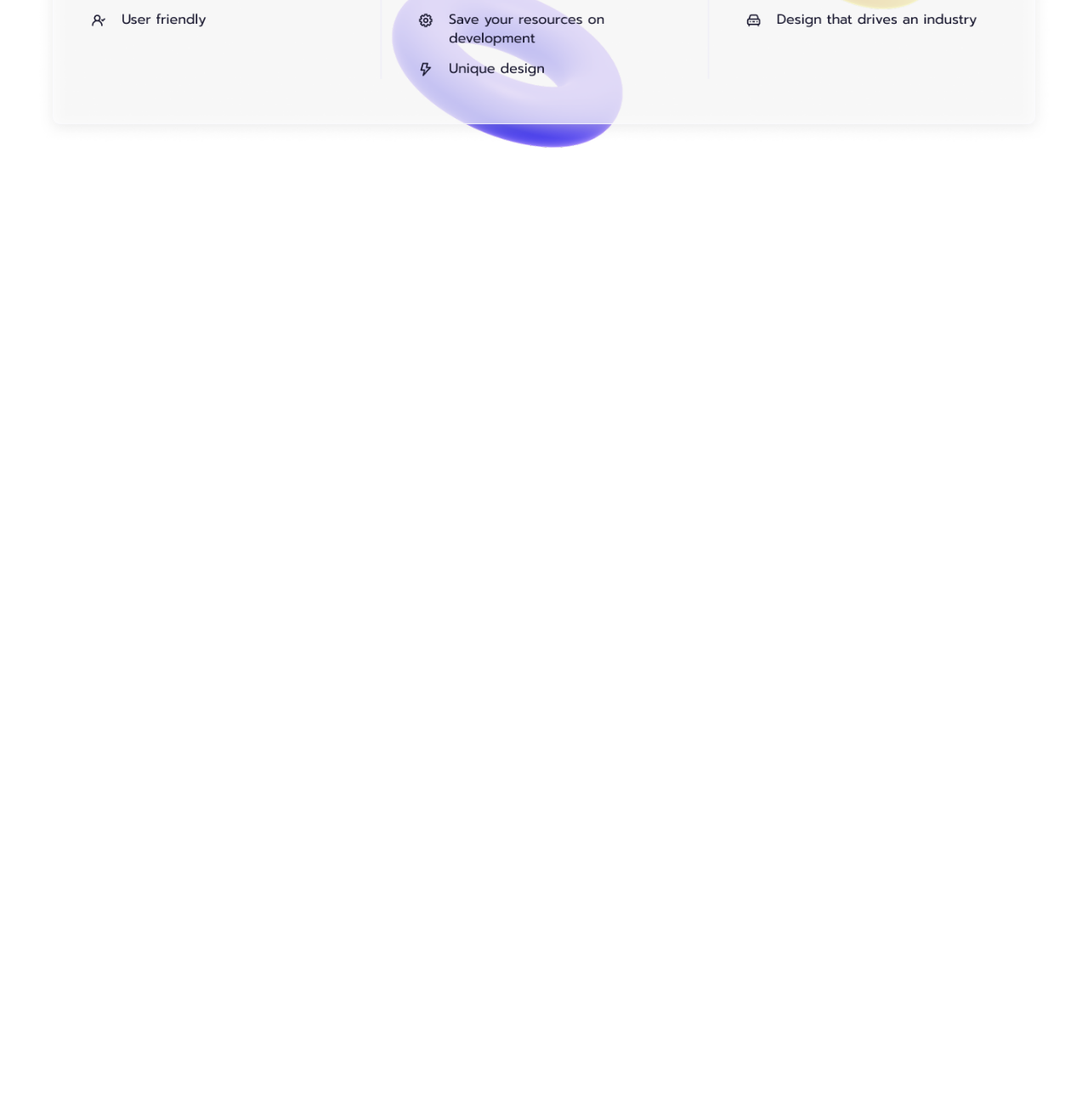
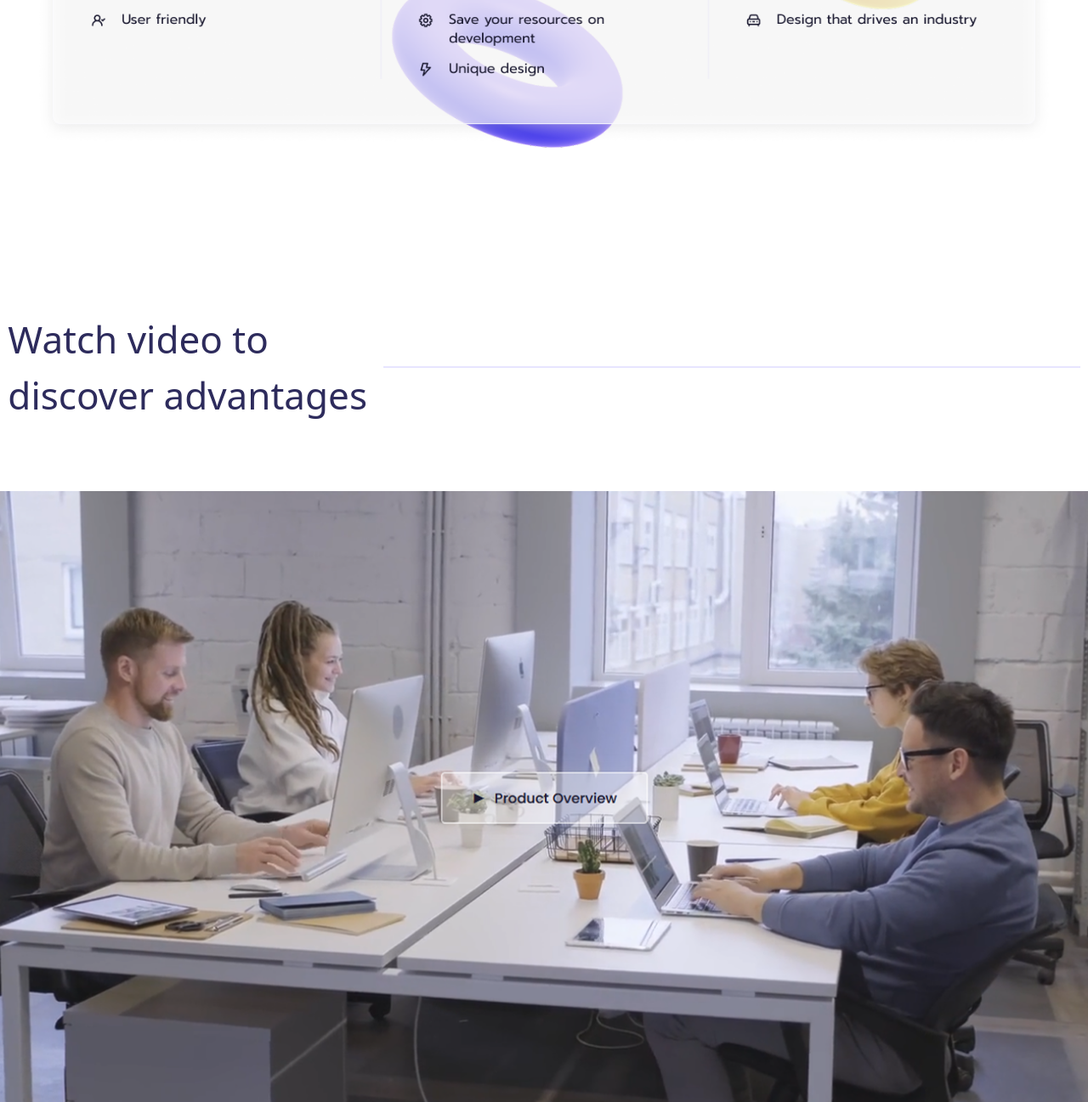
Before and after one commit to Isozoda/branch-2, a website: page src/index.html in a window 1280 px wide. Shown: the part 2658-3955 px from the top of the page at 85% size. Before the commit the page ends 2893 px from the top, so only its background shows below. Drawn offline with Linux system fonts and the light colour scheme.

Commit message:
baroi section4ro dobavit kardan

```diff
--- a/src/index.html
+++ b/src/index.html
@@ -79,10 +79,20 @@
         </div>
     </div>
 
-    <div class="mb-30">
+    <div class="">
         <div class="background3">
             <img src="../image/Frame - 2025-11-22T192412.458.png" alt="">
         </div>
+    </div>
+    <div class="mt-100">
+        <div class="flex justify-around items-center mb-20">
+            <h1 class="text-[#2D2B5C] text-[44px]">Watch video to <br>
+                discover advantages</h1>
+            <img src="../image/Rectangle (46).png" alt="">
+        </div>
+        <img src="../image/Frame - 2025-11-22T193717.659.png" alt="">
+
+
     </div>
 
 
```
Also changed, not shown: image/Frame - 2025-11-22T193717.659.png (added), image/Rectangle (46).png (added), src/output.css.
